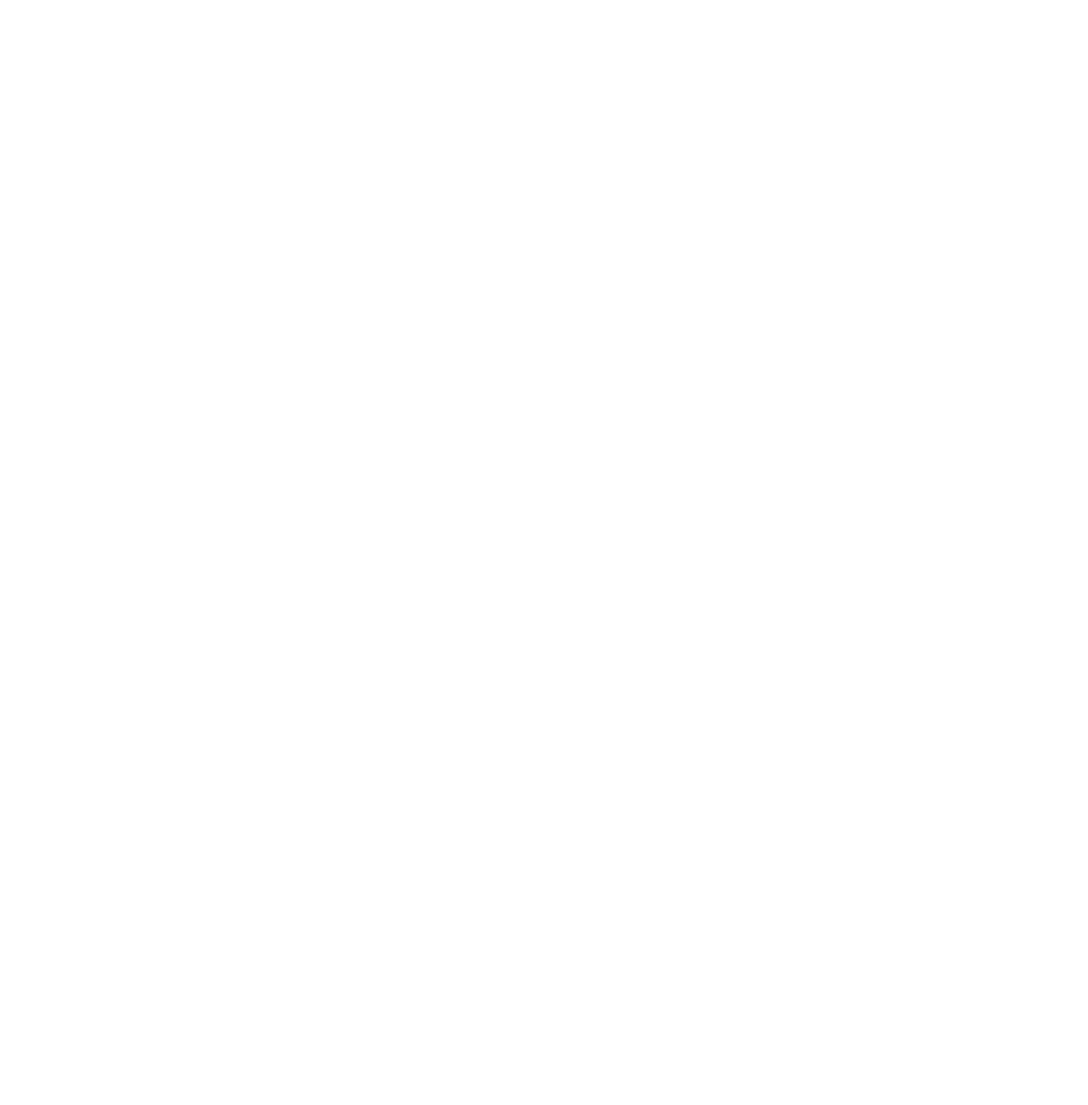
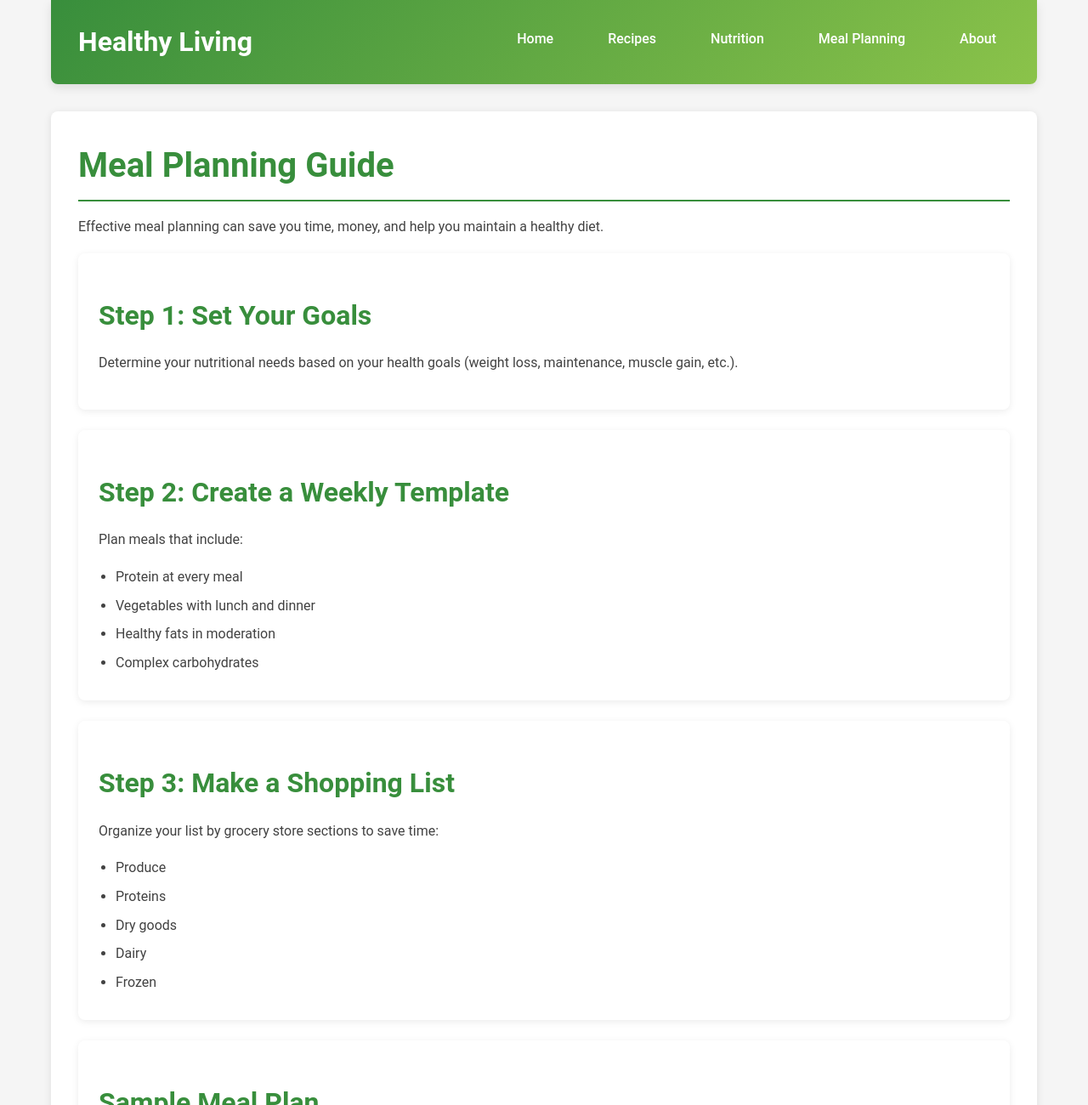
Before and after one commit to bashierd97/noguiltgrubbing.github.io, a plain HTML site: page meal-planning.html in a window 1280 px wide. Shown: the top 1300 px of the page at 85% size. Before the commit the page ends 800 px from the top, so only its background shows below. Drawn offline with Linux system fonts and the light colour scheme.

Commit message:
adding about page and meal planning

```diff
--- a/css/style.css
+++ b/css/style.css
@@ -4,7 +4,7 @@
     --accent: #FFA000; /* Amber for highlights */
     --light: #F5F5F5; /* Off-white */
     --dark: #212121; /* Almost black */
-    --text: #3f3f3f; /* Dark gray */
+    --text: #424242; /* Dark gray */
 }
 
 /* Reset and base styles */
@@ -123,7 +123,7 @@ footer {
     text-align: center;
     padding: 1.5rem;
     background-color: var(--primary); /* Deep green for footer */
-    color: white;
+    color: white !important;
     border-radius: 8px 8px 0 0;
     box-shadow: 0 -2px 10px rgba(0, 0, 0, 0.15);
 }
--- a/meal-planning.html
+++ b/meal-planning.html
@@ -0,0 +1,77 @@
+<!DOCTYPE html>
+<html lang="en">
+<head>
+    <meta charset="UTF-8">
+    <meta name="viewport" content="width=device-width, initial-scale=1.0">
+    <title>Meal Planning | Healthy Living</title>
+    <link rel="stylesheet" href="css/style.css">
+</head>
+<body>
+    <header>
+        <nav>
+            <div class="logo">Healthy Living</div>
+            <ul>
+                <li><a href="index.html">Home</a></li>
+                <li><a href="recipes.html">Recipes</a></li>
+                <li><a href="nutrition.html">Nutrition</a></li>
+                <li><a href="meal-planning.html">Meal Planning</a></li>
+                <li><a href="about.html">About</a></li>
+            </ul>
+        </nav>
+    </header>
+
+    <main>
+        <h1>Meal Planning Guide</h1>
+        <p>Effective meal planning can save you time, money, and help you maintain a healthy diet.</p>
+
+        <div class="article-card">
+            <h2>Step 1: Set Your Goals</h2>
+            <p>Determine your nutritional needs based on your health goals (weight loss, maintenance, muscle gain, etc.).</p>
+        </div>
+
+        <div class="article-card">
+            <h2>Step 2: Create a Weekly Template</h2>
+            <p>Plan meals that include:</p>
+            <ul>
+                <li>Protein at every meal</li>
+                <li>Vegetables with lunch and dinner</li>
+                <li>Healthy fats in moderation</li>
+                <li>Complex carbohydrates</li>
+            </ul>
+        </div>
+
+        <div class="article-card">
+            <h2>Step 3: Make a Shopping List</h2>
+            <p>Organize your list by grocery store sections to save time:</p>
+            <ul>
+                <li>Produce</li>
+                <li>Proteins</li>
+                <li>Dry goods</li>
+                <li>Dairy</li>
+                <li>Frozen</li>
+            </ul>
+        </div>
+
+        <div class="article-card">
+            <h2>Sample Meal Plan</h2>
+            <h3>Monday</h3>
+            <p>
+                <strong>Breakfast:</strong> Oatmeal with berries and nuts<br>
+                <strong>Lunch:</strong> Grilled chicken salad with mixed greens<br>
+                <strong>Dinner:</strong> Baked salmon with quinoa and roasted vegetables
+            </p>
+
+            <h3>Tuesday</h3>
+            <p>
+                <strong>Breakfast:</strong> Greek yogurt with granola and honey<br>
+                <strong>Lunch:</strong> Turkey and avocado wrap with carrot sticks<br>
+                <strong>Dinner:</strong> Stir-fried tofu with brown rice and broccoli
+            </p>
+        </div>
+    </main>
+
+    <footer>
+        <p>&copy; 2023 Healthy Living Blog. All rights reserved.</p>
+    </footer>
+</body>
+</html>
```
Also changed, not shown: about.html (added, +53 -0 lines).
